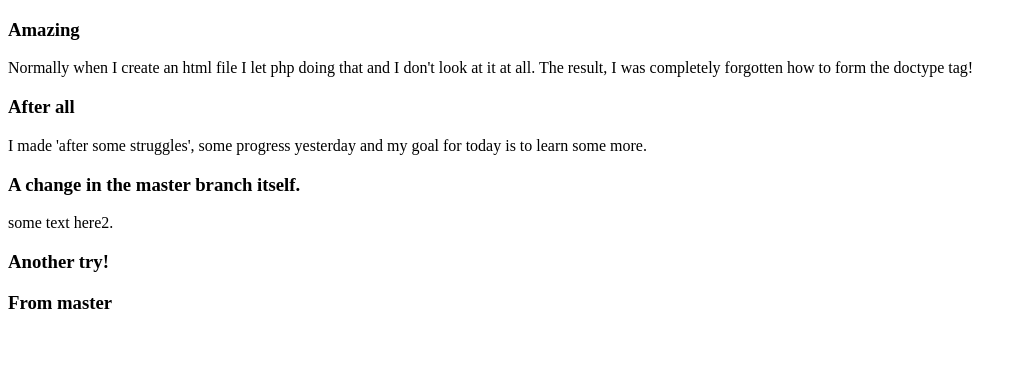
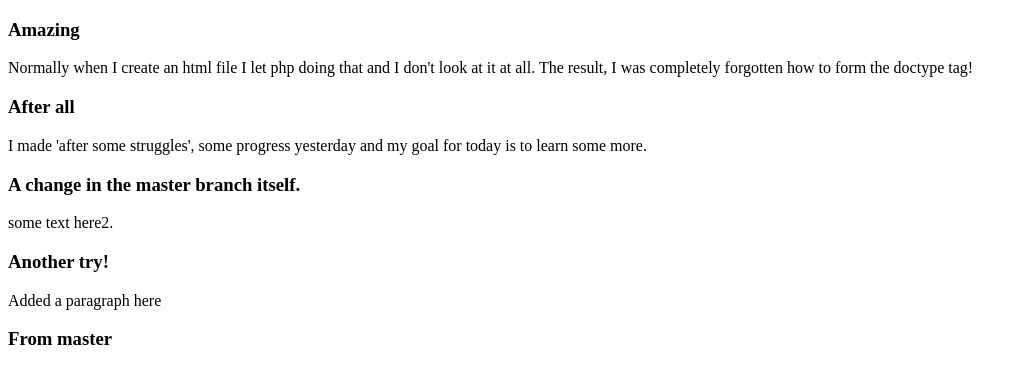
Before and after one commit to aadswebdesign/myNewLearning, a plain HTML site: page index.html in a window 1280 px wide. Shown: the whole page, without its empty margins (0-1027 px from the left). Drawn offline with Linux system fonts and the light colour scheme.

Commit message:
edited index.html

```diff
--- a/index.html
+++ b/index.html
@@ -11,6 +11,7 @@
             <h3>A change in the master branch itself.</h3>
             <p>some text here2.</p>
             <h3>Another try!</h3>
+            <p>Added a paragraph here</p>
             <h3>From master</h3>
         </div>
     </body>
```
